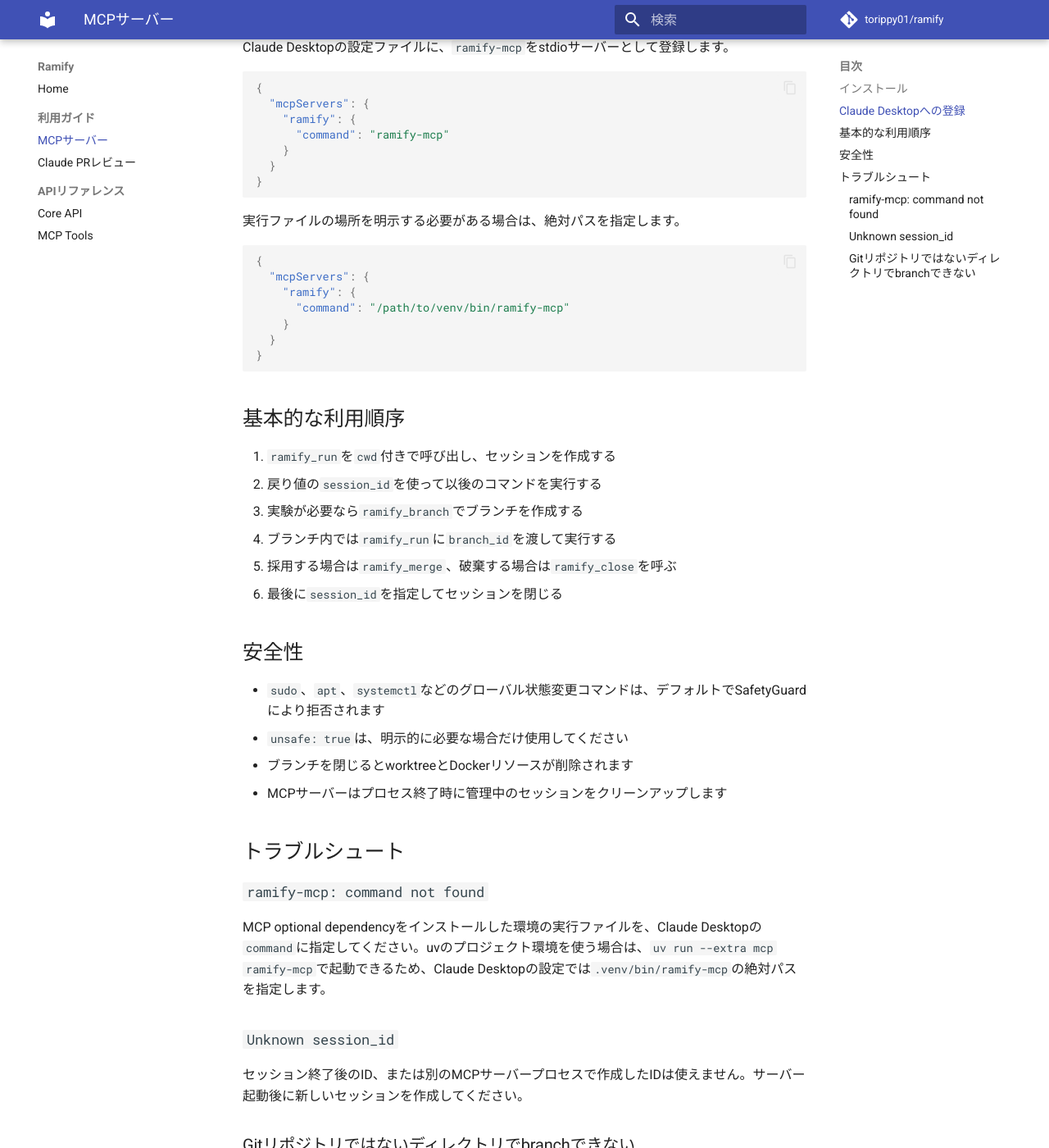
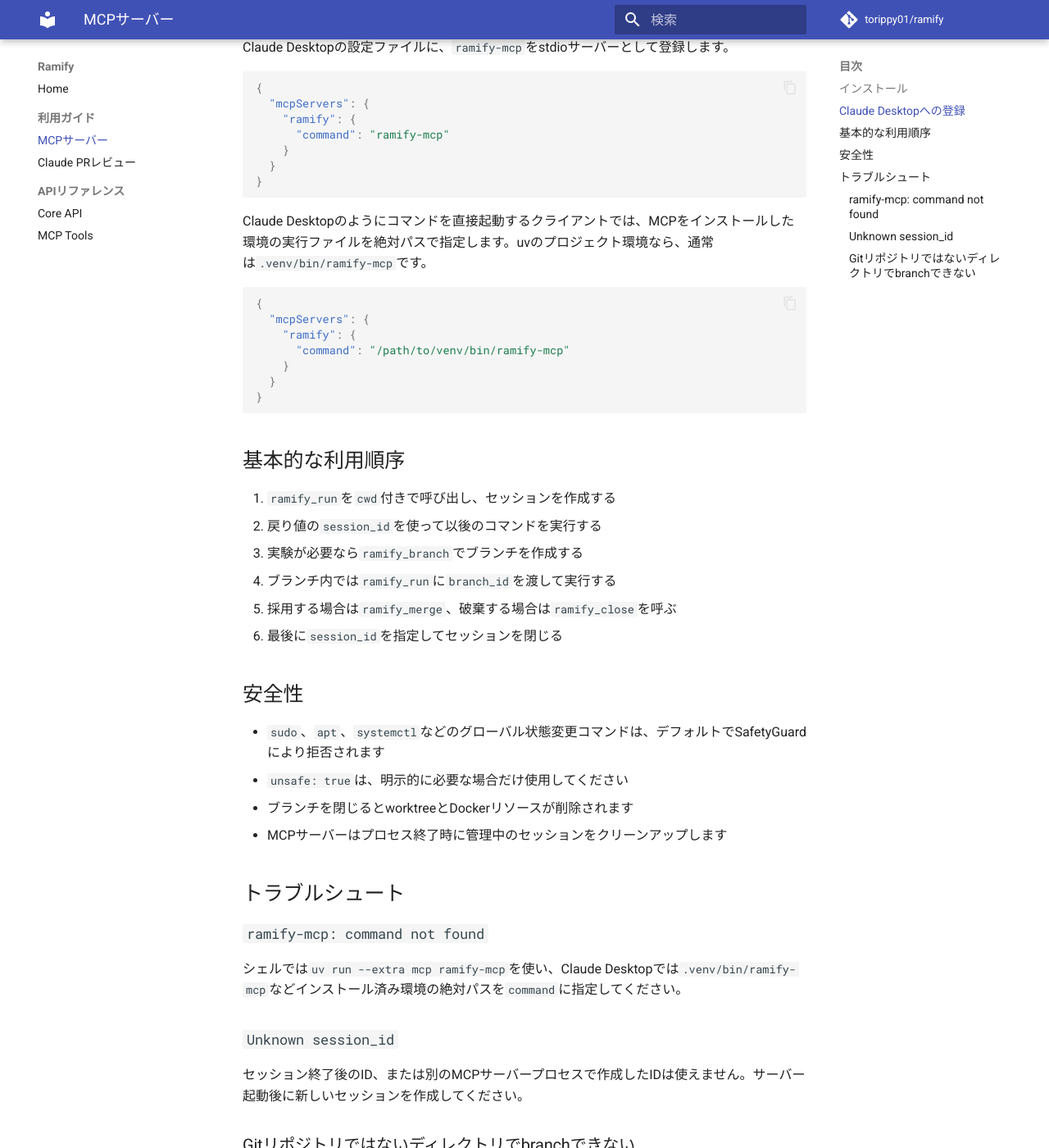
Before and after one commit to torippy01/ramify, an MkDocs documentation site: the page built from docs/guide/mcp.md, in a window 1280 px wide and 1400 px high, scrolled down 553 px. Shown: the whole window at 82% size. Built offline with MkDocs 1.6.1 and Material for MkDocs 9.7.7, drawn with Linux system fonts in a browser that asks for light colours; comment, search, counter and statistics services are not loaded; some of the changed text lies outside the part shown.

Commit message:
Address Claude review feedback

````diff
--- a/docs/guide/mcp.md
+++ b/docs/guide/mcp.md
@@ -14,7 +14,7 @@
 uv pip install -e ".[mcp]"
 ```
 
-uvでプロジェクト環境から起動する場合は、次のコマンドを使えます。
+シェルからuvのプロジェクト環境で起動する場合は、次のコマンドを使えます。
 
 ```bash
 uv run --extra mcp ramify-mcp
@@ -34,7 +34,7 @@
 }
 ```
 
-実行ファイルの場所を明示する必要がある場合は、絶対パスを指定します。
+Claude Desktopのようにコマンドを直接起動するクライアントでは、MCPをインストールした環境の実行ファイルを絶対パスで指定します。uvのプロジェクト環境なら、通常は`.venv/bin/ramify-mcp`です。
 
 ```json
 {
@@ -66,7 +66,7 @@
 
 ### `ramify-mcp: command not found`
 
-MCP optional dependencyをインストールした環境の実行ファイルを、Claude Desktopの`command`に指定してください。uvのプロジェクト環境を使う場合は、`uv run --extra mcp ramify-mcp`で起動できるため、Claude Desktopの設定では`.venv/bin/ramify-mcp`の絶対パスを指定します。
+シェルでは`uv run --extra mcp ramify-mcp`を使い、Claude Desktopでは`.venv/bin/ramify-mcp`などインストール済み環境の絶対パスを`command`に指定してください。
 
 ### `Unknown session_id`
 
````
Also changed, not shown: docs/guide/claude-review.md (+3 -1 lines), 1 other file.
